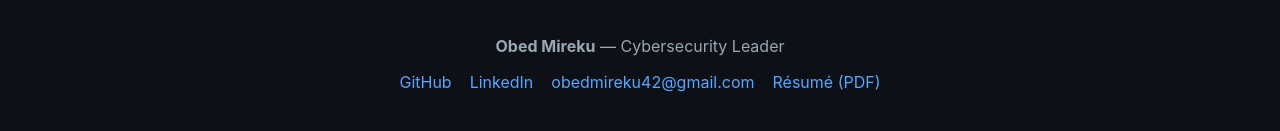
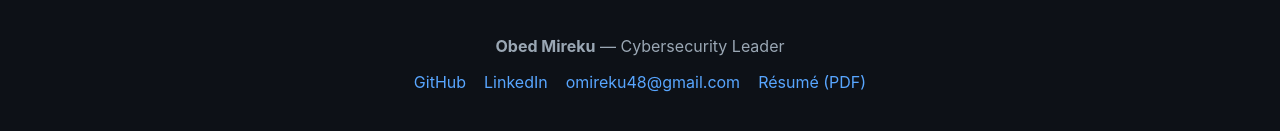
Before and after one commit to Obed-sketch/Obed-sketch.github.io, a plain HTML site: page index.html in a window 1280 px wide. Shown: the part 4547-4678 px from the top of the page. Drawn offline with Linux system fonts and the light colour scheme.

Commit message:
Update contact email

```diff
--- a/index.html
+++ b/index.html
@@ -77,7 +77,7 @@
       <a class="btn primary" href="resume.pdf">Download Résumé (PDF)</a>
       <a class="btn" href="https://github.com/Obed-sketch">GitHub</a>
       <a class="btn" href="https://www.linkedin.com/in/obed-mireku-b6116675">LinkedIn</a>
-      <a class="btn" href="mailto:obedmireku42@gmail.com">Email</a>
+      <a class="btn" href="mailto:omireku48@gmail.com">Email</a>
     </div>
     <div class="stats">
       <div class="stat"><div class="num">6 yrs</div><div class="lbl">Leading cybersecurity programs</div></div>
@@ -244,7 +244,7 @@
     <div class="links">
       <a href="https://github.com/Obed-sketch">GitHub</a>
       <a href="https://www.linkedin.com/in/obed-mireku-b6116675">LinkedIn</a>
-      <a href="mailto:obedmireku42@gmail.com">obedmireku42@gmail.com</a>
+      <a href="mailto:omireku48@gmail.com">omireku48@gmail.com</a>
       <a href="resume.pdf">Résumé (PDF)</a>
     </div>
   </div>
```
Also changed, not shown: 1 other file.
